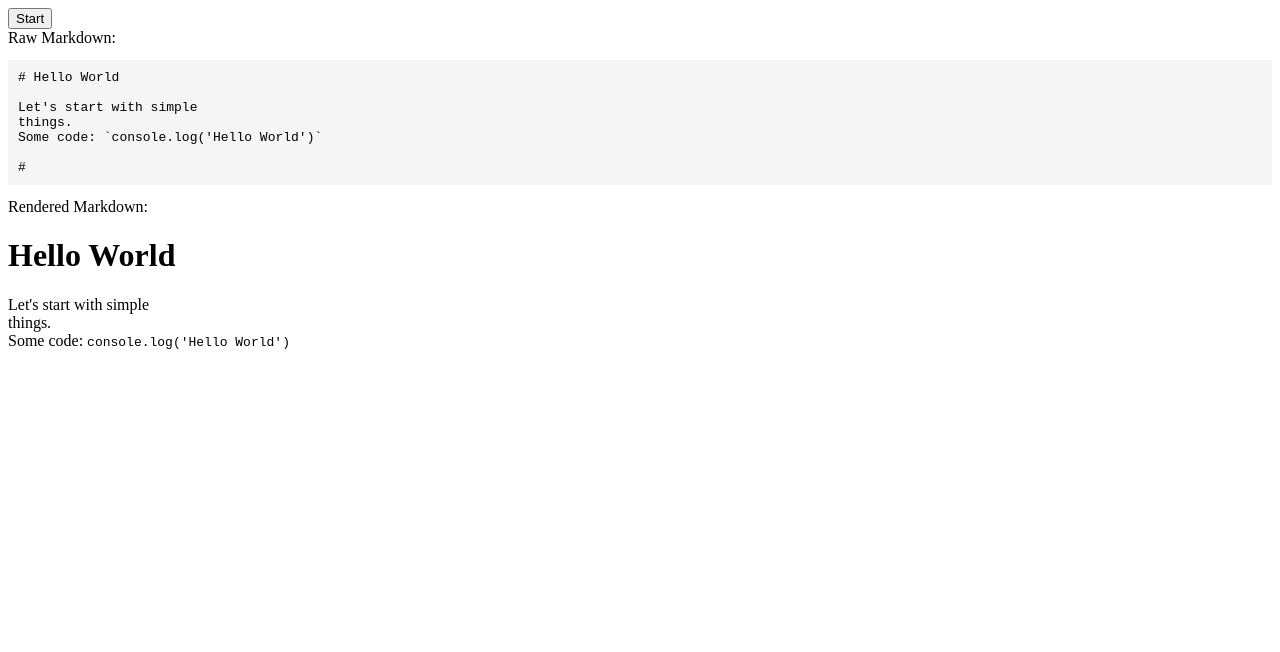
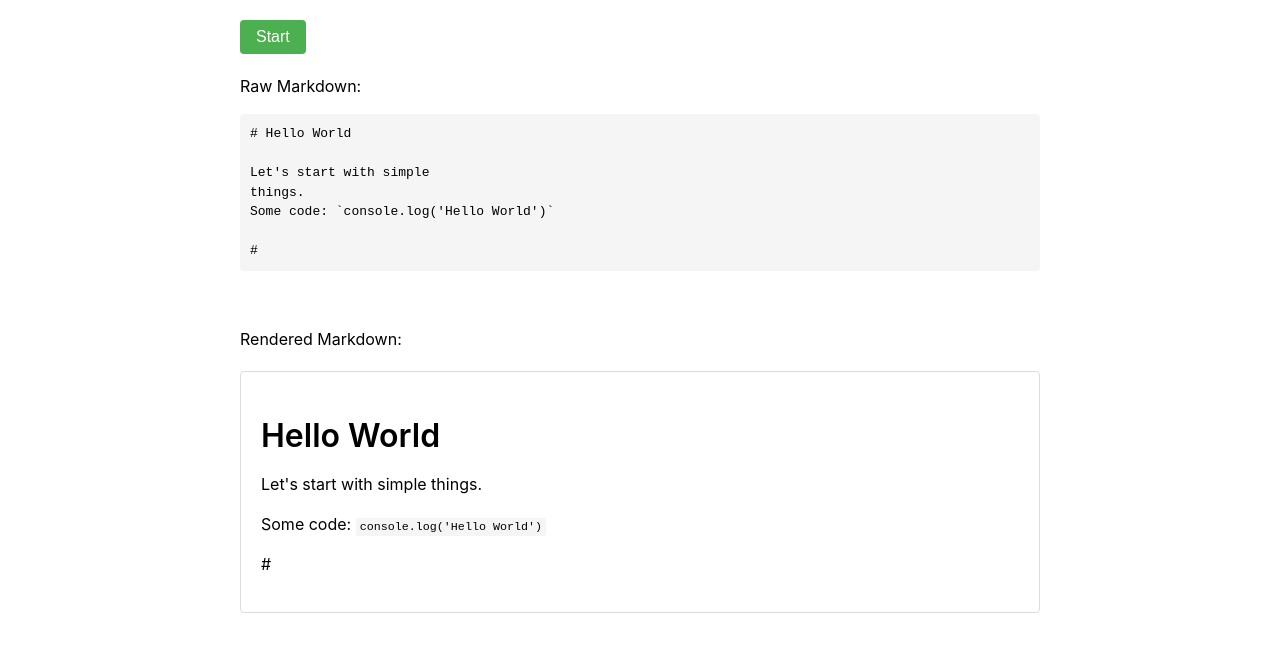
Before and after one commit to Samy951/didask-technical-test, a plain HTML site: page vanilla/index.html in a window 1280 px wide. Both pictures are taken after a click on the button "Start". Drawn offline with Linux system fonts and the light colour scheme.

Commit message:
Major update:  type safety block content logic changed, and adapted in typescript.

````diff
--- a/vanilla/index.html
+++ b/vanilla/index.html
@@ -2,243 +2,224 @@
 <html lang="en">
 <head>
   <meta charset="UTF-8" />
-  <title>Markdown Streaming Parser</title>
+  <meta name="viewport" content="width=device-width, initial-scale=1.0" />
+  <title>Hello World</title>
   <style>
+    body {
+      font-family: -apple-system, BlinkMacSystemFont, "Segoe UI", Roboto, "Helvetica Neue", Arial, sans-serif;
+      max-width: 800px;
+      margin: 20px auto;
+      padding: 0 20px;
+    }
+    button {
+      padding: 8px 16px;
+      background-color: #4CAF50;
+      color: white;
+      border: none;
+      border-radius: 4px;
+      cursor: pointer;
+      font-size: 16px;
+    }
+    button:hover {
+      background-color: #45a049;
+    }
     pre {
       background-color: #f5f5f5;
       padding: 10px;
+      border-radius: 4px;
+      overflow-x: auto;
     }
     pre.inline {
       display: inline;
-      padding: 0;
-      background-color: transparent;
+      padding: 2px 4px;
+      background-color: #f5f5f5;
+      border-radius: 3px;
+      font-size: 0.9em;
+    }
+    #markdown-output {
+      margin-top: 20px;
+      border: 1px solid #ddd;
+      padding: 20px;
+      border-radius: 4px;
+    }
+    #markdown {
+      margin-top: 10px;
+      white-space: pre-wrap;
+      word-wrap: break-word;
+    }
+    h1, h2, h3 {
+      margin-top: 24px;
+      margin-bottom: 16px;
+      font-weight: 600;
+      line-height: 1.25;
+    }
+    h1 { font-size: 2em; }
+    h2 { font-size: 1.5em; }
+    h3 { font-size: 1.25em; }
+    div {
+      margin-bottom: 16px;
+      line-height: 1.5;
     }
   </style>
 </head>
 <body>
 <button onclick="start()">Start</button>
 
+<br/>
+<br/>
+
 <div>Raw Markdown:</div>
 <div>
   <pre id="markdown"></pre>
 </div>
 
+<br/>
+<br/>
+
 <div>Rendered Markdown:</div>
 <div id="markdown-output"></div>
 
 <script>
-  let lines = [];
-  let buffer = '';
+  let accumulatedText = '';
 
   class LineState {
     constructor() {
-      this.type = 'unknown'; // 'unknown', 'heading', 'paragraph', 'codeBlock', 'inlineCode'
+      this.type = 'unknown';
       this.headingLevel = 0;
       this.content = '';
       this.element = null;
       this.isAtLineStart = true;
-      this.potentialHeading = false;
-      this.potentialCodeBlock = false;
-      this.codeBlockDelimiter = '';
       this.isInCodeBlock = false;
       this.codeBlockLanguage = '';
-      this.collectingLanguageSpecifier = false;
-      this.codeBlockEndDelimiter = '';
+      this.isInInlineCode = false;
+      this.isEmptyLine = true;
+    }
+
+    reset() {
+      this.type = 'unknown';
+      this.headingLevel = 0;
+      this.content = '';
+      this.element = null;
+      this.isAtLineStart = true;
+      this.isInCodeBlock = false;
+      this.codeBlockLanguage = '';
+      this.isInInlineCode = false;
+      this.isEmptyLine = true;
     }
   }
 
+  function createNewElement(type, level = null) {
+    let element;
+    switch (type) {
+      case 'heading':
+        element = document.createElement(`h${level}`);
+        break;
+      case 'paragraph':
+        element = document.createElement('div');
+        break;
+      case 'codeBlock':
+        element = document.createElement('pre');
+        break;
+      default:
+        element = document.createElement('div');
+    }
+    document.getElementById('markdown-output').appendChild(element);
+    return element;
+  }
+
   function renderMarkdown(chunk) {
-    buffer += chunk;
+    accumulatedText += chunk;
 
-    let i = 0;
-    while (i < buffer.length) {
-      let char = buffer[i];
+    const output = document.getElementById('markdown-output');
+    output.innerHTML = '';
 
-      if (lines.length === 0 || lines[lines.length - 1].isLineComplete) {
-        lines.push(new LineState());
-      }
+    const lines = accumulatedText.split('\n');
+    const state = new LineState();
+    let currentParagraph = null;
+    let codeBlockContent = '';
 
-      let lineState = lines[lines.length - 1];
+    for (let i = 0; i < lines.length; i++) {
+      let line = lines[i].trimRight();
 
-      if (char === '\n') {
-        if (lineState.collectingLanguageSpecifier) {
-          lineState.collectingLanguageSpecifier = false;
-          if (lineState.codeBlockLanguage) {
-            lineState.element.setAttribute('data-language', lineState.codeBlockLanguage);
-          }
-        } else if (lineState.isInCodeBlock) {
-          lineState.content += '\n';
-          lineState.element.textContent = lineState.content;
-        } else {
-          lineState.isLineComplete = true;
-          lineState.isAtLineStart = true;
-          processLine(lineState);
+      if (line.trim() === '') {
+        if (currentParagraph) {
+          currentParagraph = null;
         }
-        i++;
+        state.reset();
         continue;
       }
 
-      if (lineState.isInCodeBlock) {
-        if (lineState.collectingLanguageSpecifier) {
-          if (char !== ' ') {
-            lineState.codeBlockLanguage += char;
+      if (line.startsWith('#')) {
+        const match = line.match(/^(#{1,3})\s+(.+)$/);
+        if (match) {
+          const level = match[1].length;
+          const content = match[2];
+          const heading = createNewElement('heading', level);
+          heading.textContent = content;
+          currentParagraph = null;
+          continue;
+        }
+      }
+
+      if (line.startsWith('```')) {
+        if (!state.isInCodeBlock) {
+          state.isInCodeBlock = true;
+          state.codeBlockLanguage = line.slice(3).trim();
+          const codeBlock = createNewElement('codeBlock');
+          if (state.codeBlockLanguage) {
+            codeBlock.setAttribute('data-language', state.codeBlockLanguage);
           }
+          state.element = codeBlock;
+          codeBlockContent = '';
         } else {
-          if (char === '`') {
-            lineState.codeBlockEndDelimiter += char;
-            if (lineState.codeBlockEndDelimiter === '```') {
-              lineState.content = lineState.content.slice(0, - (lineState.codeBlockEndDelimiter.length - 1));
-              lineState.element.textContent = lineState.content;
-              lineState.isInCodeBlock = false;
-              lineState.content = '';
-              lineState.codeBlockEndDelimiter = '';
-              lineState.isLineComplete = true;
-              lineState.isAtLineStart = true;
-              processLine(lineState);
-            }
-          } else {
-            if (lineState.codeBlockEndDelimiter.length > 0) {
-              lineState.content += lineState.codeBlockEndDelimiter;
-              lineState.codeBlockEndDelimiter = '';
-            }
-            lineState.content += char;
-            lineState.element.textContent = lineState.content;
+          if (state.element && codeBlockContent) {
+            state.element.textContent = codeBlockContent;
           }
+          state.isInCodeBlock = false;
+          state.element = null;
         }
-        i++;
         continue;
       }
 
-      if (lineState.isAtLineStart) {
-        if (char === '#') {
-          lineState.potentialHeading = true;
-          lineState.headingLevel++;
-          if (!lineState.element) {
-            lineState.element = document.createElement('h' + lineState.headingLevel);
-            document.getElementById('markdown-output').appendChild(lineState.element);
-          } else if (lineState.element.tagName !== 'H' + lineState.headingLevel) {
-            let newElement = document.createElement('h' + lineState.headingLevel);
-            lineState.element.replaceWith(newElement);
-            lineState.element = newElement;
-          }
-        } else if (char === '`') {
-          lineState.potentialCodeBlock = true;
-          lineState.codeBlockDelimiter += char;
-          if (lineState.codeBlockDelimiter === '```') {
-            lineState.type = 'codeBlock';
-            lineState.isInCodeBlock = true;
-            lineState.collectingLanguageSpecifier = true;
-            lineState.codeBlockLanguage = '';
-            lineState.element = document.createElement('pre');
-            document.getElementById('markdown-output').appendChild(lineState.element);
-            lineState.codeBlockDelimiter = '';
-          }
-        } else if (char === ' ') {
-          lineState.isAtLineStart = false;
-        } else {
-          lineState.isAtLineStart = false;
-          if (lineState.potentialHeading) {
-            lineState.type = 'heading';
-            if (lineState.element.tagName !== 'H' + lineState.headingLevel) {
-              let newElement = document.createElement('h' + lineState.headingLevel);
-              lineState.element.replaceWith(newElement);
-              lineState.element = newElement;
-            }
-          } else if (lineState.potentialCodeBlock) {
-            lineState.type = 'paragraph';
-            lineState.content += lineState.codeBlockDelimiter + char;
-            lineState.codeBlockDelimiter = '';
-            if (!lineState.element) {
-              lineState.element = document.createElement('div');
-              document.getElementById('markdown-output').appendChild(lineState.element);
-            }
-            lineState.element.textContent = lineState.content;
-          } else {
-            lineState.type = 'paragraph';
-            lineState.content += char;
-            if (!lineState.element) {
-              lineState.element = document.createElement('div');
-              document.getElementById('markdown-output').appendChild(lineState.element);
-            }
-            lineState.element.textContent = lineState.content;
-          }
-        }
-      } else {
-        if (lineState.type === 'unknown') {
-          if (lineState.potentialHeading) {
-            lineState.type = 'heading';
-          } else if (lineState.potentialCodeBlock) {
-            lineState.type = 'codeBlock';
-          } else {
-            lineState.type = 'paragraph';
-            if (!lineState.element) {
-              lineState.element = document.createElement('div');
-              document.getElementById('markdown-output').appendChild(lineState.element);
-            }
-          }
+      if (state.isInCodeBlock) {
+        codeBlockContent += line + '\n';
+        continue;
+      }
+
+      const sentences = line.split(/(?<=\.)\s+/);
+      for (let sentence of sentences) {
+        if (!sentence.trim()) continue;
+
+        if (!currentParagraph) {
+          currentParagraph = createNewElement('paragraph');
         }
 
-        if (lineState.type === 'codeBlock') {
-        } else if (char === '`' && lineState.type !== 'codeBlock') {
-          // Détection du code inline
-          if (lineState.isInInlineCode) {
-            lineState.isInInlineCode = false;
-            lineState.content += char;
-            lineState.element.innerHTML = renderInlineCode(lineState.content);
-            lineState.content = '';
-          } else {
-            lineState.isInInlineCode = true;
-            lineState.content += char;
-          }
+        if (sentence.includes('`')) {
+          const processedLine = sentence.replace(/`([^`]+)`/g, (match, code) =>
+                  `<pre class="inline">${code}</pre>`
+          );
+          currentParagraph.innerHTML = currentParagraph.innerHTML +
+                  (currentParagraph.innerHTML ? ' ' : '') + processedLine;
         } else {
-          lineState.content += char;
-          if (lineState.element) {
-            if (lineState.type === 'heading' || lineState.type === 'paragraph') {
-              if (lineState.isInInlineCode) {
-                lineState.element.innerHTML = renderInlineCode(lineState.content);
-              } else {
-                lineState.element.textContent = lineState.content;
-              }
-            }
-          }
+          currentParagraph.textContent += (currentParagraph.textContent ? ' ' : '') + sentence;
+        }
+
+        if (sentence.endsWith('.')) {
+          currentParagraph = null;
         }
       }
 
-      i++;
-    }
-
-    buffer = buffer.slice(i);
-  }
-
-  function processLine(lineState) {
-    if (lineState.type === 'unknown') {
-      lineState.type = 'paragraph';
-      if (!lineState.element) {
-        lineState.element = document.createElement('div');
-        lineState.element.textContent = lineState.content;
-        document.getElementById('markdown-output').appendChild(lineState.element);
+      if (line.endsWith('  ')) {
+        currentParagraph = null;
       }
     }
 
-    lineState.isLineComplete = true;
-    lineState.isAtLineStart = true;
-    lineState.potentialHeading = false;
-    lineState.potentialCodeBlock = false;
-    lineState.headingLevel = 0;
-    lineState.codeBlockDelimiter = '';
-    lineState.content = '';
-    lineState.isInInlineCode = false;
-    lineState.codeBlockEndDelimiter = '';
+    if (state.isInCodeBlock && state.element && codeBlockContent) {
+      state.element.textContent = codeBlockContent;
+    }
   }
 
-  function renderInlineCode(text) {
-    return text.replace(/`([^`]+)`/g, function(match, code) {
-      return '<pre class="inline">' + code + '</pre>';
-    });
-  }
-
-  /* Ne modifiez pas le code ci-dessous */
-
+  /* Do not modify the code below */
   const markdownString = `# Hello World
 
 Let's start with simple
@@ -250,32 +231,20 @@ Some code: \`console.log('Hello World')\`
 Some more code:
 \`\`\`js
 const foobar = 42
-
 const barfoo = 24
 \`\`\`
-`;
+`
 
   async function start() {
-    const rawMarkdown = document.getElementById('markdown');
-    rawMarkdown.textContent = ''; // Réinitialiser le contenu
-
-    // Réinitialiser les variables d'état globales
-    lines = [];
-    buffer = '';
-
-    // Vider le contenu précédent rendu
-    const markdownOutput = document.getElementById('markdown-output');
-    while (markdownOutput.firstChild) {
-      markdownOutput.removeChild(markdownOutput.firstChild);
-    }
+    const rawMarkdown = document.getElementById('markdown')
 
     for (let i = 0; i < markdownString.length; ) {
-      const chunkSize = Math.floor(Math.random() * 5) + 1;
-      const chunk = markdownString.slice(i, i + chunkSize);
-      rawMarkdown.textContent += chunk;
-      renderMarkdown(chunk);
-      i += chunkSize;
-      await new Promise((resolve) => setTimeout(resolve, 100));
+      const chunkSize = Math.floor(Math.random() * 5) + 1
+      const chunk = markdownString.slice(i, i + chunkSize)
+      rawMarkdown.textContent += chunk
+      renderMarkdown(chunk)
+      i += chunkSize
+      await new Promise((resolve) => setTimeout(resolve, 100))
     }
   }
 </script>
````
Also changed, not shown: typescript/src/index.html (+57 -0 lines), typescript/src/parser.ts (+102 -65 lines).
